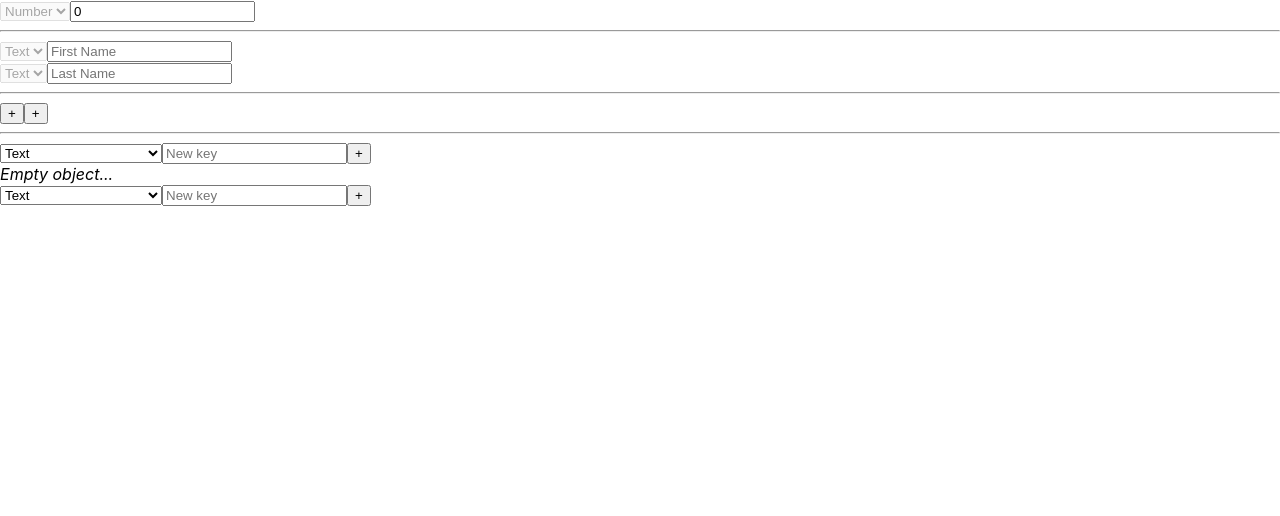
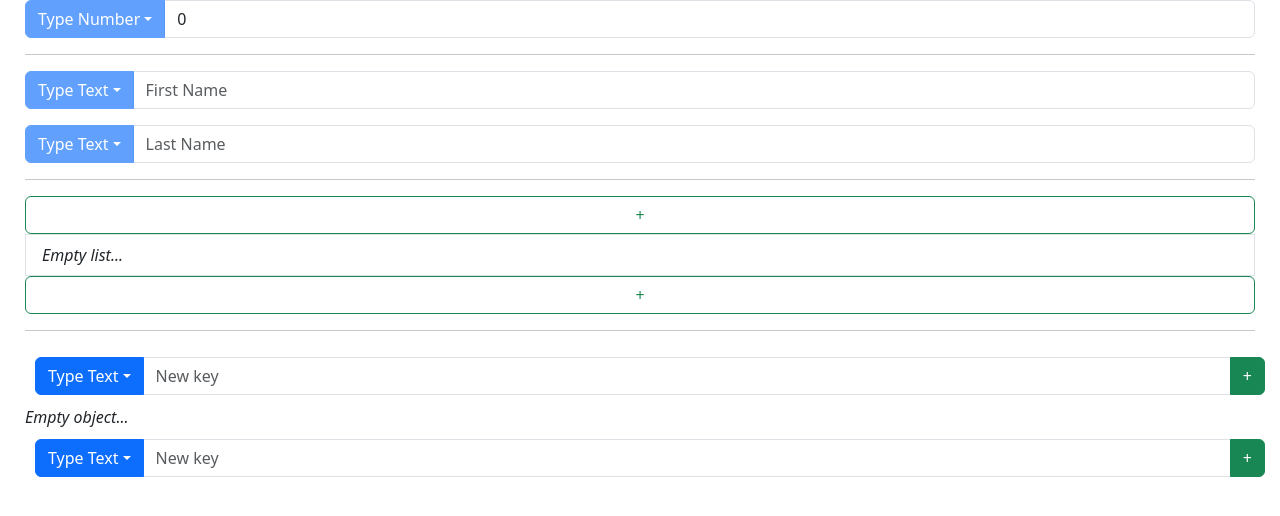
Before and after one commit to Narwhalsss360/proto-react-object-editor, a React (Create React App) app: page / in a window 1280 px wide. Shown: the top 516 px of the page. Built offline with nearby package versions, Linux system fonts and the light colour scheme.

Commit message:
Implemented bootstrapification

```diff
--- a/package.json
+++ b/package.json
@@ -6,7 +6,9 @@
     "@testing-library/jest-dom": "^5.17.0",
     "@testing-library/react": "^13.4.0",
     "@testing-library/user-event": "^13.5.0",
+    "bootstrap": "^5.3.3",
     "react": "^18.3.1",
+    "react-bootstrap": "^2.10.5",
     "react-dom": "^18.3.1",
     "react-scripts": "5.0.1",
     "web-vitals": "^2.1.4"
--- a/src/App.js
+++ b/src/App.js
@@ -58,15 +58,15 @@ function App() {
   }, [obj, setObj])
 
   return (
-    <>
+    <div style ={{ margin: 'auto 25px' }}>
       <ValueEntry value={num} onChange={val => setNum(val)} restrictions={['number']}/>
       <hr />
       <NameEntry first={first} last={last} onChange={evt => (evt.isFirst ? setFirst : setLast)(evt.value)} />
       <hr />
-      <ArrayEntry value={todos} onChange={todosChange} removeAt={todosRemoveAt} append={todosAppend} restrictions={{ 1: ['number'] }} />
+      <ArrayEntry value={todos} onChange={todosChange} removeAt={todosRemoveAt} append={todosAppend} restrictions={{ 1: ['number'] }} elementEntryStyle={{ margin: '0px' }} />
       <hr />
       <ObjectEditor value={obj} onChange={objChange} append={objAppend} remove={objRemove} />
-    </>
+    </div>
   );
 }
 
--- a/src/editor/ArrayEntry.js
+++ b/src/editor/ArrayEntry.js
@@ -1,25 +1,44 @@
 import React from 'react'
 import { TYPE_TO_TYPENAME } from './constants'
 import ValueEntry from './ValueEntry'
+import Button from 'react-bootstrap/Button'
+import ListGroup from 'react-bootstrap/ListGroup'
 
-export function ElementEntry({ index, value, onChange, restrictions, remover }) {
+export function ElementEntry({ index, value, onChange, restrictions, remover, style = {} }) {
   return (
-    <div style={{ display: 'flex', flexDirection: 'row' }}>
-     <button onClick={() => remover()}>×</button>
-     <ValueEntry placeholder={index} value={value} onChange={value => onChange({ value: value, index: index })} restrictions={restrictions} />
+    <ListGroup.Item>
+      <ValueEntry placeholder={index} value={value} onChange={value => onChange({ value: value, index: index })}  onRemove={remover} restrictions={restrictions} style={style} />
+    </ListGroup.Item>
+  )
+}
+
+export default function ArrayEntry({ value, onChange, removeAt, append, restrictions={ length: -1, all: Object.keys(TYPE_TO_TYPENAME) }, style = {}, elementEntryStyle = {} }) {
+
+  const appendControls = (
+    <>
+      <Button variant='outline-success' onClick={append}>+</Button>
+    </>
+  )
+
+  return (
+    <div style={style}>
+      <ListGroup>
+        {appendControls}
+        {
+          value.length === 0 ?
+          <ListGroup.Item>
+            <em>
+              Empty list...
+            </em>
+          </ListGroup.Item> :
+          <ListGroup as='ol' numbered>
+            {
+              value.filter((_, i) =>  !('length' in restrictions) || i < restrictions.length || restrictions.length === -1).map((elem, i) => <ElementEntry key={i} index={i} value={elem} onChange={onChange} restrictions={i in restrictions ? restrictions[i] : restrictions.all} remover={() => removeAt(i)} style={elementEntryStyle} />)
+            }
+          </ListGroup>
+        }
+        {appendControls}
+      </ListGroup>
     </div>
   )
 }
-
-export default function ArrayEntry({ value, onChange, removeAt, append, restrictions={ length: -1, all: Object.keys(TYPE_TO_TYPENAME) } }) {
-
-  return (
-    <div>
-      <button onClick={append}>+</button>
-      {
-        value.filter((_, i) =>  !('length' in restrictions) || i < restrictions.length || restrictions.length === -1).map((elem, i) => <ElementEntry key={i} index={i} value={elem} onChange={onChange} restrictions={i in restrictions ? restrictions[i] : restrictions.all} remover={() => removeAt(i)} />)
-      }
-      <button onClick={append}>+</button>
-    </div>
-  )
-}
--- a/src/editor/ObjectEditor.js
+++ b/src/editor/ObjectEditor.js
@@ -2,30 +2,27 @@ import React, { useState, useCallback, useEffect } from 'react'
 import { TYPE_TO_DEFAULT_GENERATOR, TYPE_TO_TYPENAME } from './constants'
 import ValueEntry from './ValueEntry'
 import ArrayEntry from './ArrayEntry'
+import DropdownButton from 'react-bootstrap/DropdownButton'
+import Dropdown from 'react-bootstrap/Dropdown'
+import InputGroup from 'react-bootstrap/InputGroup'
+import Form from 'react-bootstrap/Form'
+import Button from 'react-bootstrap/Button'
+import ListGroup from 'react-bootstrap/ListGroup'
 
-const OBJECT_EDITOR_TYPE_TO_TYPENAME = {
-  ...TYPE_TO_TYPENAME,
-  'array': 'List (Array)',
-  'object': 'Key-Value Pair (Object)'
-}
-
-const OBJECT_EDTIOR_TYPE_TO_DEFAULT_GENERATOR = {
-  ...TYPE_TO_DEFAULT_GENERATOR,
-  'array': () => [],
-  'object': () => { return {} }
-}
-
-export function MemberEntry({ keyName, value, onChange, remover, restrictions }) {
+export function MemberEntry({ keyName, value, onChange, remover, restrictions, style }) {
   return (
-    <div style={{ display: 'flex', flexDirection: 'row' }}>
-     <button onClick={() => remover()}>×</button>
-     <label>{keyName}</label>
-     <ValueEntry placeholder={keyName} value={value} onChange={value => onChange({ key: keyName, value })} restrictions={restrictions}/>
+    <ListGroup.Item style={style}>
+      <div className="ms-2 me-auto">
+        <div className="fw-bold">
+          {keyName}
         </div>
+        <ValueEntry placeholder={keyName} value={value} onChange={value => onChange({ key: keyName, value })} onRemove={remover} restrictions={restrictions}/>
+      </div>
+    </ListGroup.Item>
   )
 }
 
-export function MemberArrayEntry({ keyName, value, onChange, remover, restrictions }) {
+export function MemberArrayEntry({ keyName, value, onChange, remover, restrictions, style }) {
   const arrayChange = useCallback(evt => {
     const newArray = [...value]
     newArray[evt.index] = evt.value
@@ -41,16 +38,26 @@ export function MemberArrayEntry({ keyName, value, onChange, remover, restrictio
   }, [keyName, value, onChange])
 
   return (
-    <div style={{ display: 'flex', flexDirection: 'row' }}>
-     <button onClick={() => remover()}>×</button>
-     <label>{keyName}</label>
-      <ArrayEntry value={value} onChange={arrayChange} removeAt={arrayRemoveAt} append={arrayAppend} restrictions={restrictions} />
+    <ListGroup.Item style={style}>
+      <div className="ms-2 me-auto">
+        <div className="fw-bold">
+          <Button variant='danger' onClick={() => remover()} style={{ marginRight: '5px' }}>×</Button>
+          {keyName}
         </div>
+        <ArrayEntry value={value} onChange={arrayChange} removeAt={arrayRemoveAt} append={arrayAppend} restrictions={restrictions} elementEntryStyle={{ margin: '0px' }} />
+      </div>
+    </ListGroup.Item>
   )
 }
 
-function InnerObjectEditor({ keyName, value, onChange, remover, restrictions }) {
-  const innerSet = useCallback((innerKey, innerValue) => {
+function InnerObjectEditor({ keyName, value, onChange, remover, restrictions, style }) {
+  const innerChange = useCallback(evt => {
+    const newValue = { ...value }
+    newValue[evt.key] = evt.value
+    onChange({ key: keyName, value: newValue })
+  }, [value, onChange, keyName])
+
+  const innerAppend = useCallback((innerKey, innerValue) => {
     const newValue = { ...value }
     newValue[innerKey] = innerValue
     onChange({ key: keyName, value: newValue })
@@ -63,31 +70,38 @@ function InnerObjectEditor({ keyName, value, onChange, remover, restrictions })
   }, [value, onChange, keyName])
 
   return (
-    <div style={{ marginLeft: '10px', display: 'flex', flexDirection: 'row' }}>
-     <button onClick={() => remover()}>×</button>
+    <ListGroup.Item style={style}>
+      <Button variant='danger' onClick={() => remover()} style={{ marginRight: '5px' }}>×</Button>
       <label>{keyName}</label>
-      <ObjectEditor value={value} onChange={innerSet} append={innerSet} remove={innerRemove} />
-    </div>
+      <ObjectEditor value={value} onChange={innerChange} append={innerAppend} remove={innerRemove} restrictions={restrictions} />
+    </ListGroup.Item>
   )
 }
 
-export default function ObjectEditor({ value, onChange, append, remove, restrictions = { all: Object.keys(TYPE_TO_TYPENAME), schema: {} } }) {
+export default function ObjectEditor({ value, onChange, append, remove, restrictions = { all: Object.keys(TYPE_TO_TYPENAME), schema: {} }, itemStyle = {} }) {
   const [appendKey, setAppendKey] = useState('')
   const [appendType, setAppendType] = useState('string')
   const [keys, setKeys] = useState(Object.keys(value))
 
   useEffect(() => setKeys(Object.keys(value)), [setKeys, value])
 
+  const submitAppend = useCallback(() => {
+    append(appendKey, TYPE_TO_DEFAULT_GENERATOR[appendType]())
+    setAppendKey('')
+  }, [append, appendKey, appendType, setAppendKey])
+
   const appendControls = (
-    <div>
-      <select value={appendType} onChange={evt => setAppendType(evt.target.value)}>
+    <InputGroup style={{ margin: '10px' }}>
+      <DropdownButton title={`Type ${TYPE_TO_TYPENAME[appendType]}`}>
         {
-          Object.keys(OBJECT_EDITOR_TYPE_TO_TYPENAME).map(key => <option key={key} value={key}>{OBJECT_EDITOR_TYPE_TO_TYPENAME[key]}</option>)
+          Object.keys(TYPE_TO_TYPENAME).map(key => (
+            <Dropdown.Item key={key} onClick={() => setAppendType(key)}>{TYPE_TO_TYPENAME[key]}</Dropdown.Item>
+          ))
         }
-      </select>
-      <input value={appendKey} placeholder='New key' onChange={evt => setAppendKey(evt.target.value)} />
-      <button onClick={() => { append(appendKey, OBJECT_EDTIOR_TYPE_TO_DEFAULT_GENERATOR[appendType]()); setAppendKey('') }}>+</button>
-    </div>
+      </DropdownButton>
+      <Form.Control value={appendKey} placeholder='New key' onChange={evt => setAppendKey(evt.target.value)} />
+      <Button variant='success' onClick={submitAppend}>+</Button>
+    </InputGroup>
   )
 
   function mapMember(key) {
@@ -101,18 +115,20 @@ export default function ObjectEditor({ value, onChange, append, remove, restrict
       )
 
     return (
-      <Component key={key} keyName={key} value={value[key]} onChange={onChange} remover={() => remove(key)} restrictions={restrictions.all} />
+      <Component key={key} keyName={key} value={value[key]} onChange={onChange} remover={() => remove(key)} restrictions={Component === MemberEntry ? restrictions.all : restrictions} style={itemStyle} />
     )
   }
 
   return (
     <div style={{ display: 'flex', flexDirection: 'column' }}>
       {appendControls}
+      <ListGroup>
         {
           keys.length === 0 ?
           <em>Empty object...</em> :
           Object.keys(value).map(mapMember)
         }
+      </ListGroup>
       {appendControls}
     </div>
   )
--- a/src/editor/ValueEntry.js
+++ b/src/editor/ValueEntry.js
@@ -1,8 +1,17 @@
 import React, { useEffect, useState } from 'react'
+import InputGroup from 'react-bootstrap/InputGroup'
+import Form from 'react-bootstrap/Form'
+import Dropdown from 'react-bootstrap/Dropdown'
+import DropdownButton from 'react-bootstrap/DropdownButton'
+import Button from 'react-bootstrap/Button'
 import { TYPE_TO_TYPENAME } from './constants'
 
-export default function ValueEntry({ value, onChange, restrictions=Object.keys(TYPE_TO_TYPENAME), placeholder='' }) {
-  const [type, setType] = useState(restrictions.length !== 0 ? restrictions[0] : 'string')
+export default function ValueEntry({ value, onChange, restrictions=Object.keys(TYPE_TO_TYPENAME), onRemove=null, placeholder='', style={} }) {
+  if (!(typeof value in TYPE_TO_TYPENAME)) {
+    throw Error(`The type ${typeof value} is not supported by ${ValueEntry}`)
+  }
+
+  const [type, setType] = useState(typeof value)
   const [disabled, setDisabled] = useState(true)
 
   useEffect(() => {
@@ -10,13 +19,17 @@ export default function ValueEntry({ value, onChange, restrictions=Object.keys(T
   }, [setDisabled, restrictions])
 
   return (
-    <div>
-      <select value={type} disabled={disabled || restrictions.length === 1} onChange={(evt) => setType(evt.target.value)}>
+    <InputGroup className='mb-3' style={style}>
+      {
+        onRemove !== null &&
+        <Button onClick={onRemove} variant='danger'>×</Button>
+      }
+      <DropdownButton title={`Type ${TYPE_TO_TYPENAME[type]}`} disabled={disabled || restrictions.length === 1} onChange={evt => console.log(evt)}>
         {
-          Object.keys(TYPE_TO_TYPENAME).filter(key => restrictions.includes(key)).map(key => <option key={`ValueEntry:select:option:${key}`} value={key}>{TYPE_TO_TYPENAME[key]}</option>)
+          Object.keys(TYPE_TO_TYPENAME).filter(key => restrictions.includes(key)).map(key => <Dropdown.Item key={`ValueEntry:select:option:${key}`} onClick={() => setType(key)}>{TYPE_TO_TYPENAME[key]}</Dropdown.Item>)
         }
-      </select>
-      <input type={type} value={value} disabled={disabled} onChange={evt => onChange(evt.target.value)} placeholder={placeholder} />
-    </div>
+      </DropdownButton>
+      <Form.Control type={type} value={value} disabled={disabled} onChange={evt => onChange(evt.target.value)} placeholder={placeholder} />
+    </InputGroup>
   )
 }
--- a/src/editor/constants.js
+++ b/src/editor/constants.js
@@ -1,9 +1,13 @@
 export const TYPE_TO_TYPENAME = {
   'string': 'Text',
-  'number': 'Number'
+  'number': 'Number',
+  'array': 'List (Array)',
+  'object': 'Object (Key-Value pairs)'
 }
 
 export const TYPE_TO_DEFAULT_GENERATOR = {
   'string': () => '',
-  'number': () => 0
+  'number': () => 0,
+  'array': () => [],
+  'object': () => ({})
 }
--- a/src/index.js
+++ b/src/index.js
@@ -3,6 +3,7 @@ import ReactDOM from 'react-dom/client';
 import './index.css';
 import App from './App';
 import reportWebVitals from './reportWebVitals';
+import 'bootstrap/dist/css/bootstrap.min.css';
 
 const root = ReactDOM.createRoot(document.getElementById('root'));
 root.render(
```
Also changed, not shown: 1 other file (tests, documents, lock files or other folders). Lines whose indentation alone changed are shown as unchanged.
